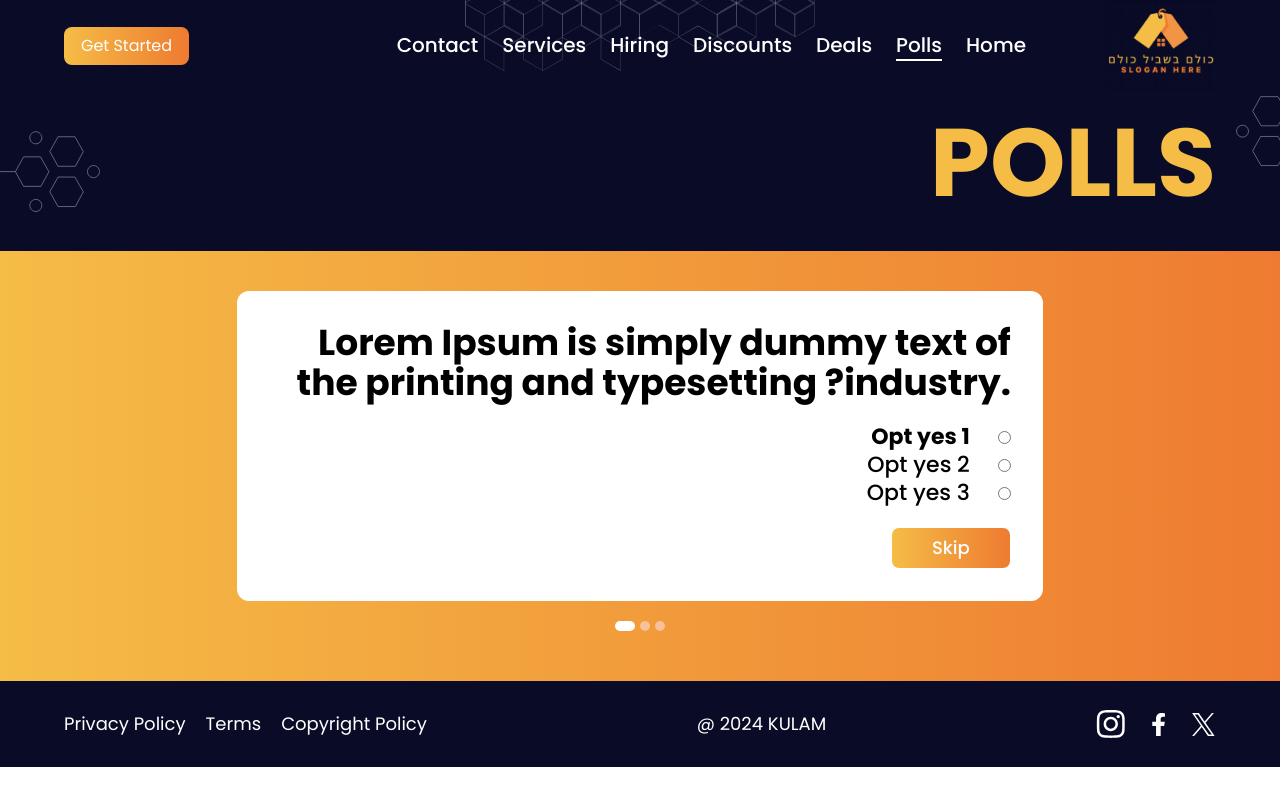
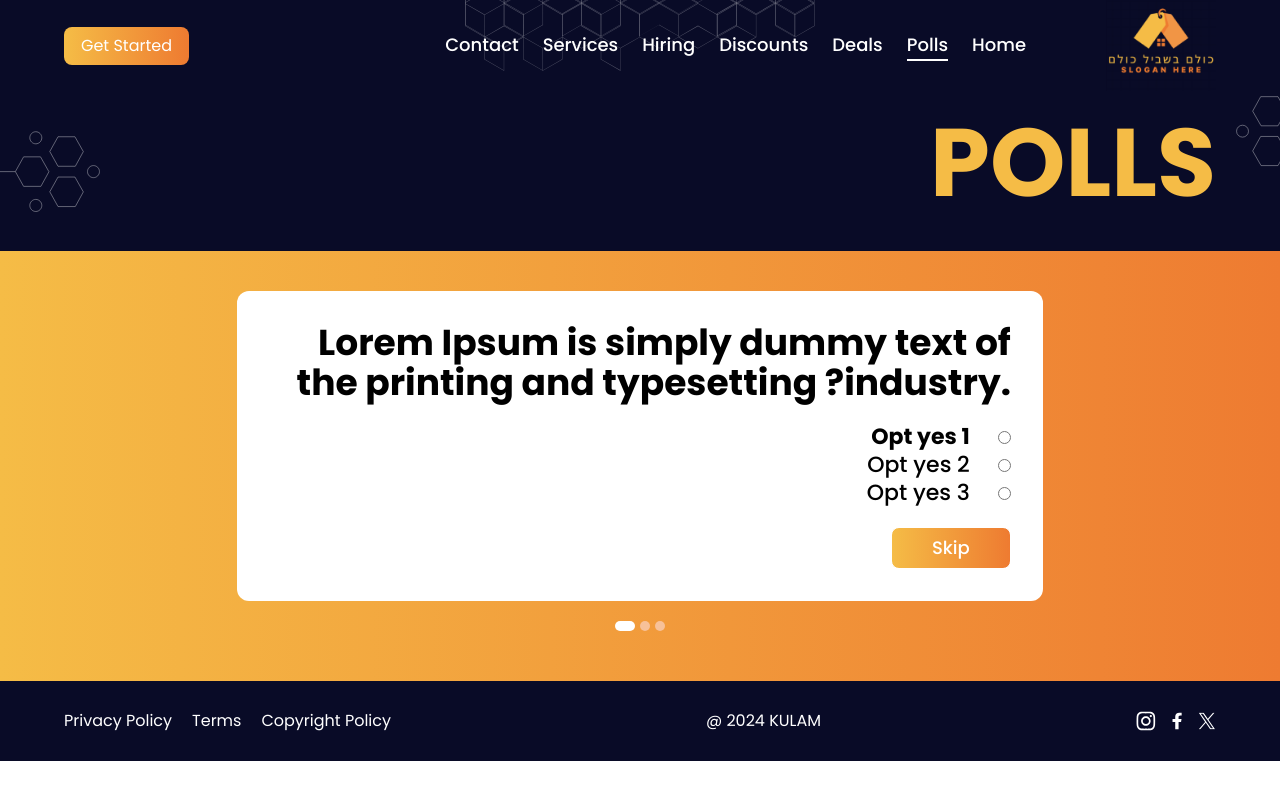
Before and after one commit to whoguri/kulam, a Next.js app: page /polls in a window 1280 px wide. Built offline with nearby package versions, Linux system fonts and the light colour scheme; no server answers.

Commit message:
Header , Footer fixes

```diff
--- a/src/components/Footer.js
+++ b/src/components/Footer.js
@@ -10,20 +10,21 @@ export default function Footer() {
             <div className="2xl:max-w-7xl xl:max-w-6xl max-w-[90%] mx-auto md:py-7 py-5">
                 <div className="md:flex items-center justify-between text-white">
                     <div className="flex md:gap-5 gap-3">
-                        <Link href="/privacy-policy" className="md:text-lg text-sm">Privacy Policy</Link>
-                        <Link href="/terms" className="md:text-lg text-sm">Terms</Link>
-                        <Link href="/copyright-policy" className="md:text-lg text-sm">Copyright Policy</Link>
+
+                        <Link href="/privacy-policy" className="2xl:text-lg text-base">Privacy Policy</Link>
+                        <Link href="/terms" className="2xl:text-lg text-base">Terms</Link>
+                        <Link href="/copyright-policy" className="2xl:text-lg text-base">Copyright Policy</Link>
                     </div>
-                    <div className="md:text-lg text-sm md:pt-0 pt-3">@ {year} KULAM</div>
-                    <div className="flex md:gap-5 gap-3 items-center md:pt-0 pt-5">
+                    <div className="2xl:text-lg text-base md:pt-0 pt-3">@ {year} KULAM</div>
+                    <div className="flex 2xl:gap-5 gap-3 items-center md:pt-0 pt-5">
                         <Link href="/">
-                            <Image src="/images/insta.svg" alt="insta" width={30} height={30} className="md:w-[30px] w-[20px] md:h-[30px] h-[20px]" />
+                            <Image src="/images/insta.svg" alt="insta" width={30} height={30} className="2xl:w-[30px] w-[20px] 2xl:h-[30px] h-[20px]" />
                         </Link>
                         <Link href="/">
-                            <Image src="/images/fb.svg" alt="fb" width={15} height={15} className="md:w-[25px] w-[18px] md:h-[25px] h-[18px]" />
+                            <Image src="/images/fb.svg" alt="fb" width={15} height={15} className="2xl:w-[25px] w-[18px] 2xl:h-[25px] h-[18px]" />
                         </Link>
                         <Link href="/">
-                            <Image src="/images/x.svg" alt="x" width={25} height={25} className="md:w-[25px] w-[18px] md:h-[25px] h-[18px]" />
+                            <Image src="/images/x.svg" alt="x" width={25} height={25} className="2xl:w-[25px] w-[18px] 2xl:h-[25px] h-[18px]" />
                         </Link>
                     </div>
                 </div>
--- a/src/components/Header.js
+++ b/src/components/Header.js
@@ -30,6 +30,7 @@ export default function Header() {
     return (<>
         <div className="bg-background md:block hidden">
             <div className="2xl:max-w-7xl xl:max-w-6xl max-w-[90%] mx-auto relative z-10">
+
                 <div className="flex justify-between items-center relative z-10">
                     <div className="text-white flex gap-5">
                         <button className="bg-gradient-to-r from-primary to-primary-dark rounded-lg p-[1px]"
@@ -40,8 +41,9 @@ export default function Header() {
                                     googleLogin()
                                 }
                             }}
+
                             disabled={sending}>
-                            <span className="inline-block px-4 py-[6px] rounded-lg bg-gradient-to-r from-primary to-primary-dark hover:from-white hover:to-white hover:text-primary-dark">{status === "authenticated" ? "Log out" : "Get Started"}</span>
+                            <span className="inline-block px-4 2xl:py-[6px] xl:py-[6px] py-1 rounded-lg bg-gradient-to-r from-primary to-primary-dark hover:from-white hover:to-white hover:text-primary-dark">{status === "authenticated" ? "Log out" : "Get Started"}</span>
                         </button>
 
                         {/* <button className="border border-white px-4 py-[6px] rounded-lg hover:bg-gradient-to-t from-[#F5BC46] to-[#ee7b31]">Sign Up</button> */}
@@ -49,21 +51,21 @@ export default function Header() {
                     <div className="flex items-center gap-20">
                         <div className="flex gap-6 text-white">
 
-                            <Link href="/" className={`text-xl font-medium ${pathname === "/" ? "border-b-2 border-white" : ""}`}>Contact</Link>
+                            <Link href="/" className={`2xl:text-xl xl:text-lg text-base font-medium ${pathname === "/" ? "border-b-2 border-white" : ""}`}>Contact</Link>
 
-                            <Link href="/" className={`text-xl font-medium   ${pathname === "/" ? "border-b-2 border-white" : ""}`}>Services</Link>
+                            <Link href="/" className={`2xl:text-xl xl:text-lg text-base font-medium   ${pathname === "/" ? "border-b-2 border-white" : ""}`}>Services</Link>
 
-                            {status === "authenticated" && <Link href="/profile" className={`text-xl font-medium ${pathname === "/profile" ? "border-b-2 border-white" : ""} `}>Profile</Link>}
+                            {status === "authenticated" && <Link href="/profile" className={`2xl:text-xl xl:text-lg text-base font-medium ${pathname === "/profile" ? "border-b-2 border-white" : ""} `}>Profile</Link>}
 
-                            <Link href="/hiring" className={`text-xl font-medium ${pathname === "/hiring" ? "border-b-2 border-white" : ""}`}>Hiring</Link>
+                            <Link href="/hiring" className={`2xl:text-xl xl:text-lg text-base font-medium ${pathname === "/hiring" ? "border-b-2 border-white" : ""}`}>Hiring</Link>
 
-                            <Link href="/" className={`text-xl font-medium ${pathname === "/" ? "border-b-2 border-white" : ""}`}>Discounts</Link>
+                            <Link href="/" className={`2xl:text-xl xl:text-lg text-base font-medium ${pathname === "/" ? "border-b-2 border-white" : ""}`}>Discounts</Link>
 
-                            <Link href="/" className={`text-xl font-medium ${pathname === "/" ? "border-b-2 border-white" : ""} `}>Deals</Link>
+                            <Link href="/" className={`2xl:text-xl xl:text-lg text-base font-medium ${pathname === "/" ? "border-b-2 border-white" : ""} `}>Deals</Link>
 
-                            <Link href="/polls" className={`text-xl font-medium ${pathname === "/polls" ? "border-b-2 border-white" : ""} `}>Polls</Link>
+                            <Link href="/polls" className={`2xl:text-xl xl:text-lg text-base font-medium ${pathname === "/polls" ? "border-b-2 border-white" : ""} `}>Polls</Link>
 
-                            <Link href="/" className={`text-xl font-medium ${pathname === "/" ? "border-b-2 border-white" : ""} `}>Home</Link>
+                            <Link href="/" className={`2xl:text-xl xl:text-lg text-base font-medium ${pathname === "/" ? "border-b-2 border-white" : ""} `}>Home</Link>
                         </div>
                         <Link href="/">
                             <Image src="/images/logo.png" alt="logo" width={135} height={112} className="w-[110px]" />
@@ -81,7 +83,7 @@ export default function Header() {
                     <Image src="/images/logo.png" alt="logo" width={70} height={70} />
                 </Link>d
 
-                <span className="cursor-pointer md:hidden text-primary " onClick={() => { setOpen(true) }}>
+                <span className="cursor-pointer md:hidden text-primary" onClick={() => { setOpen(true) }}>
                     <svg xmlns="http://www.w3.org/2000/svg" width="28px" height="28px" viewBox="0 0 24 24">
                         <path fill="none" stroke="currentColor" strokeLinecap="round" strokeWidth="2" d="M5 7h14M5 12h14M5 17h14" />
                     </svg>
--- a/src/components/Sidebar.js
+++ b/src/components/Sidebar.js
@@ -85,7 +85,7 @@ export default function Sidebar({ open, setOpen }) {
                 </div>
             </div>
         </div>
-        {/* {open && <div onClick={() => { setOpen(false) }} className="z-10 block fixed inset-0 w-full h-screen bg-black opacity-50">
-        </div>} */}
+        {open && <div onClick={() => { setOpen(false) }} className="z-10 block fixed inset-0 w-full h-screen bg-black opacity-50">
+        </div>}
     </div>
 }
```
